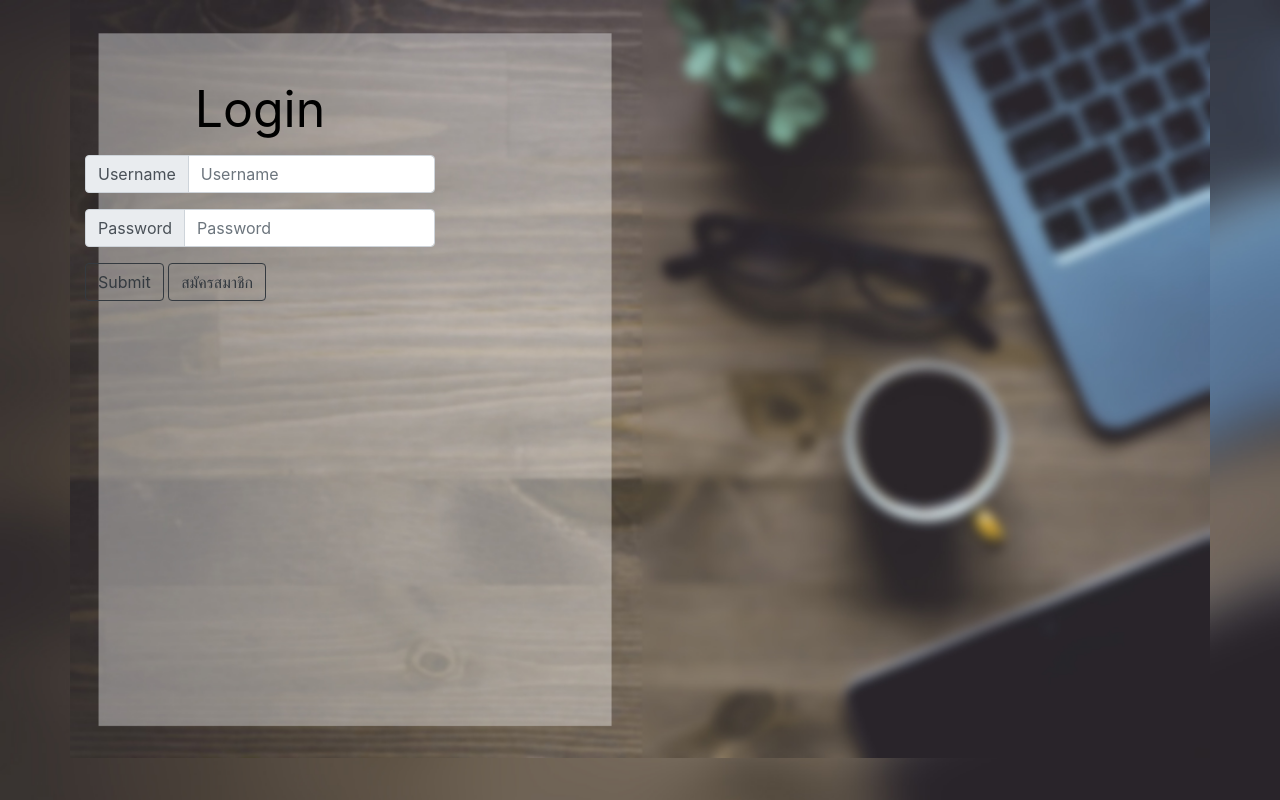
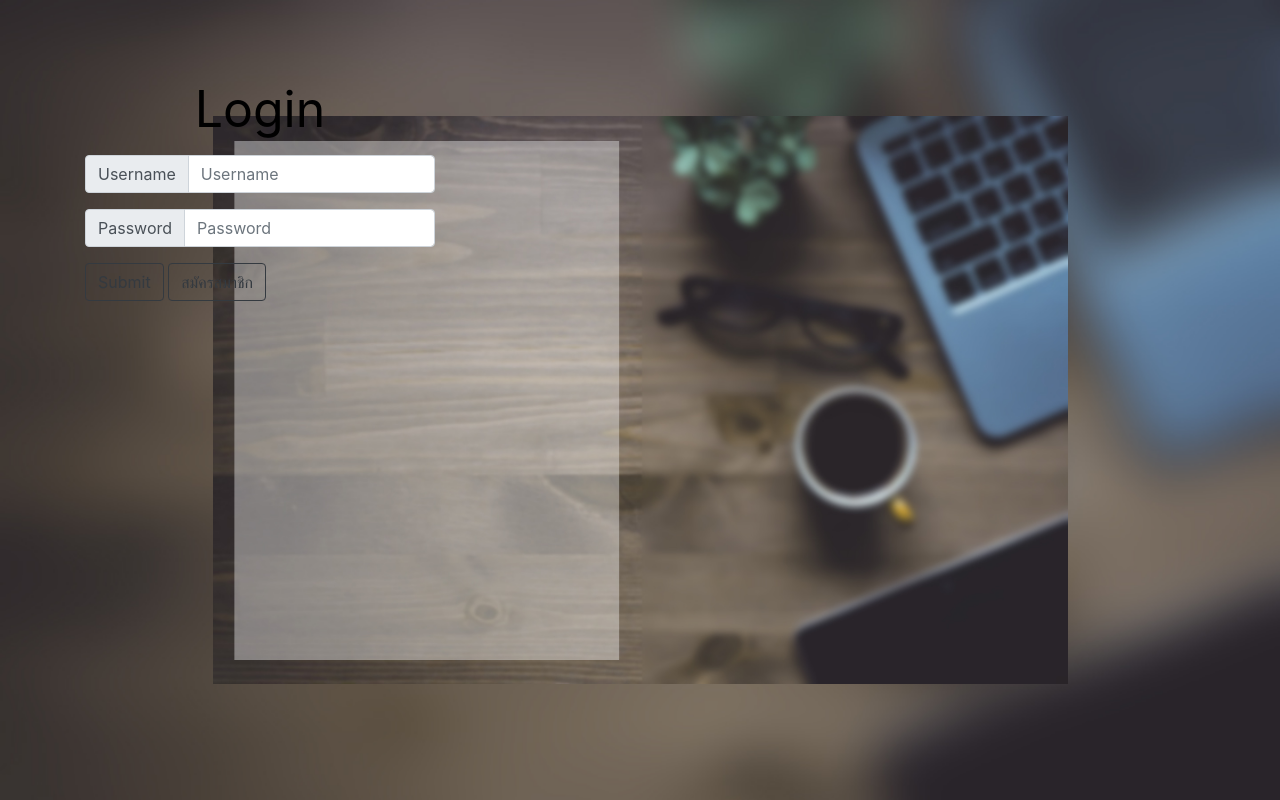
Before and after one commit to witsarutpalm111/ce-app-0, a PHP site: page /Login.php in a window 1280 px wide. Run offline with PHP 8.4, Linux system fonts and the light colour scheme.

Commit message:
mamameya

```diff
--- a/Login.php
+++ b/Login.php
@@ -26,11 +26,11 @@
        div.container{
             background-image: url("BG/wall2.jpg");
             background-repeat: no-repeat;
-           /* // background-position: center; */
-           /* background-attachment: fixed;*/
-            background-size: 100%;
+            background-position: center;
+            /*background-attachment: fixed;*/
+            background-size: 75%;
+        }
 
-        }
         body {
             background-image: url("BG/wall3.jpg");
             /*background-color: #4d4d4d;*/
```
Also changed, not shown: img/wall1.gif (deleted).
